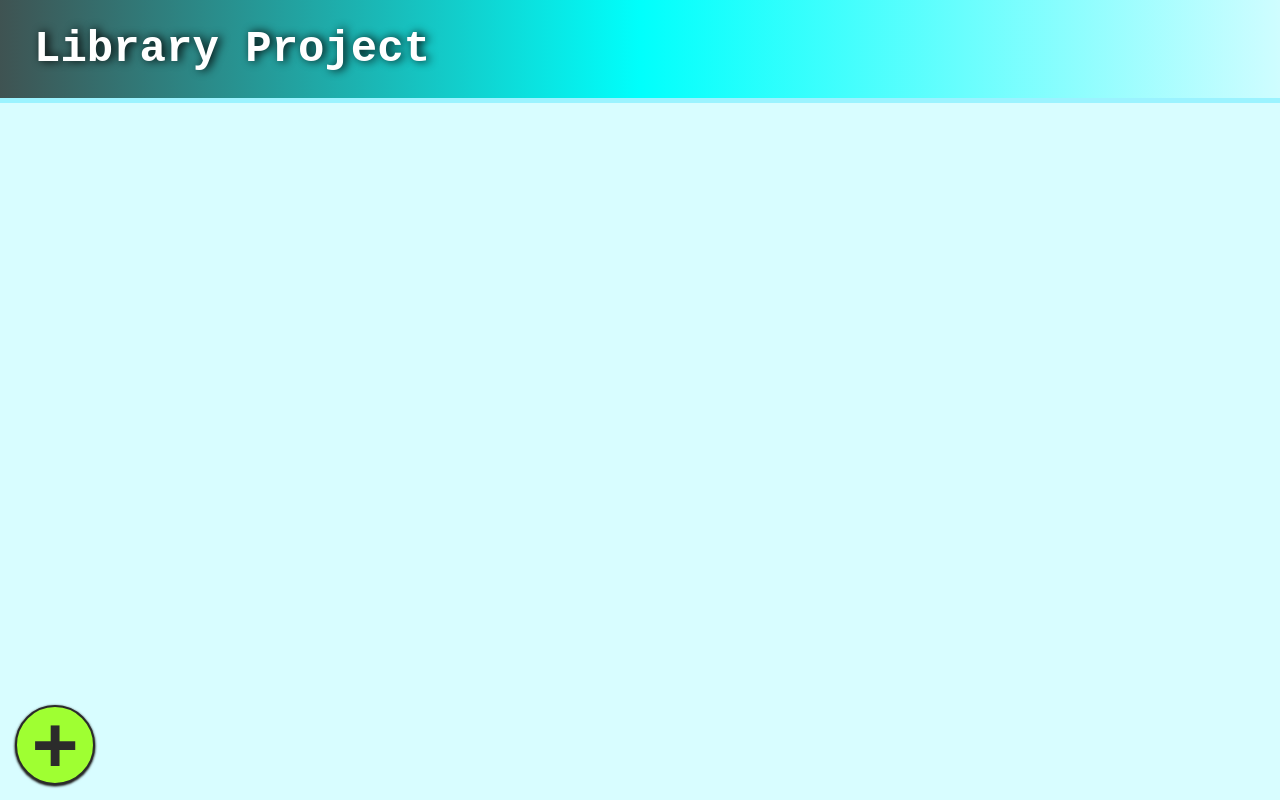
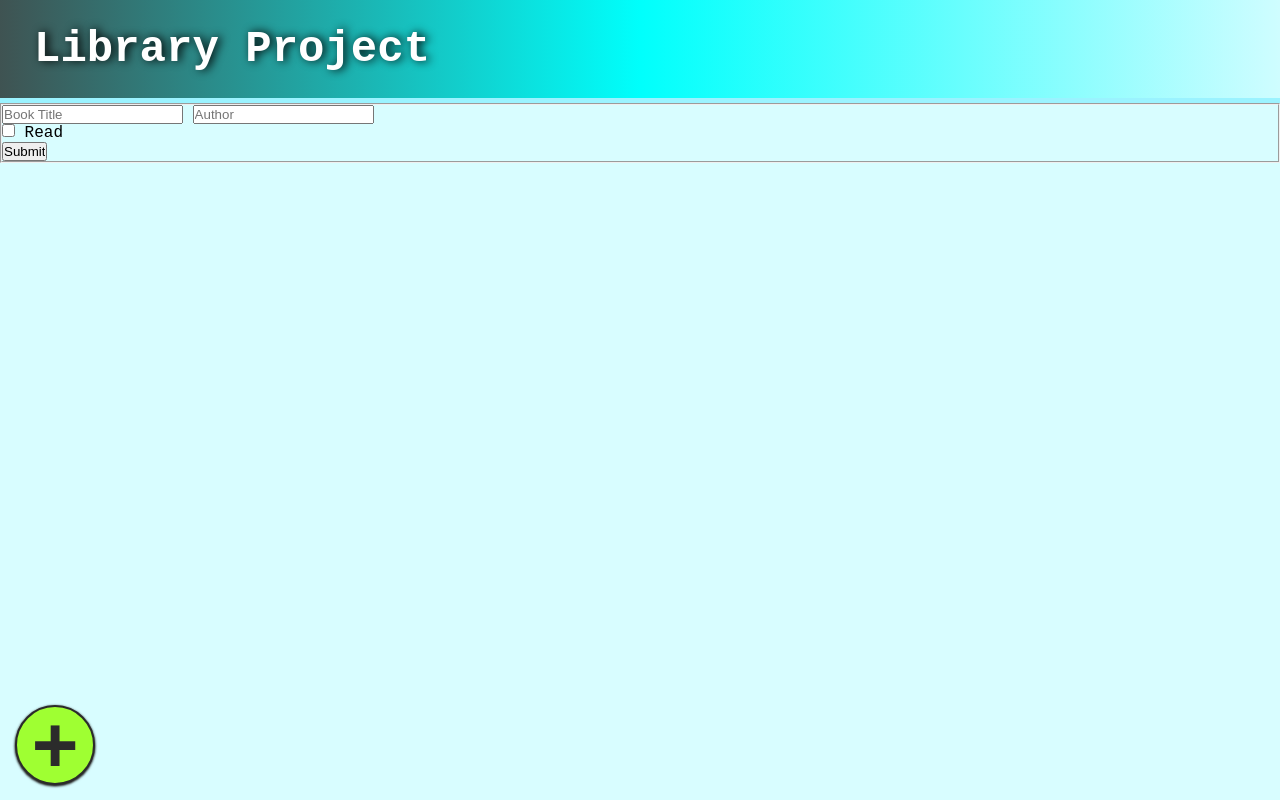
Before and after one commit to Unstable-Groot/odin-library, a plain HTML site: page index.html in a window 1280 px wide. Drawn offline with Linux system fonts and the light colour scheme.

Commit message:
HTML and styling for form page

```diff
--- a/index.html
+++ b/index.html
@@ -18,6 +18,17 @@
         </div>
         <div class="book-container">
         </div>
+        <div class="form-container noblur">
+            <fieldset class="form">
+                <input type="text" placeholder="Book Title" id="title">
+                <input type="text" placeholder="Author" id="author">
+                <div>
+                    <input type="checkbox" id="read">
+                    <label for="read">Read</label>
+                </div>
+                <input type="submit" id="submit">
+            </fieldset>
+        </div>
     </div>
 </body>
 
```
